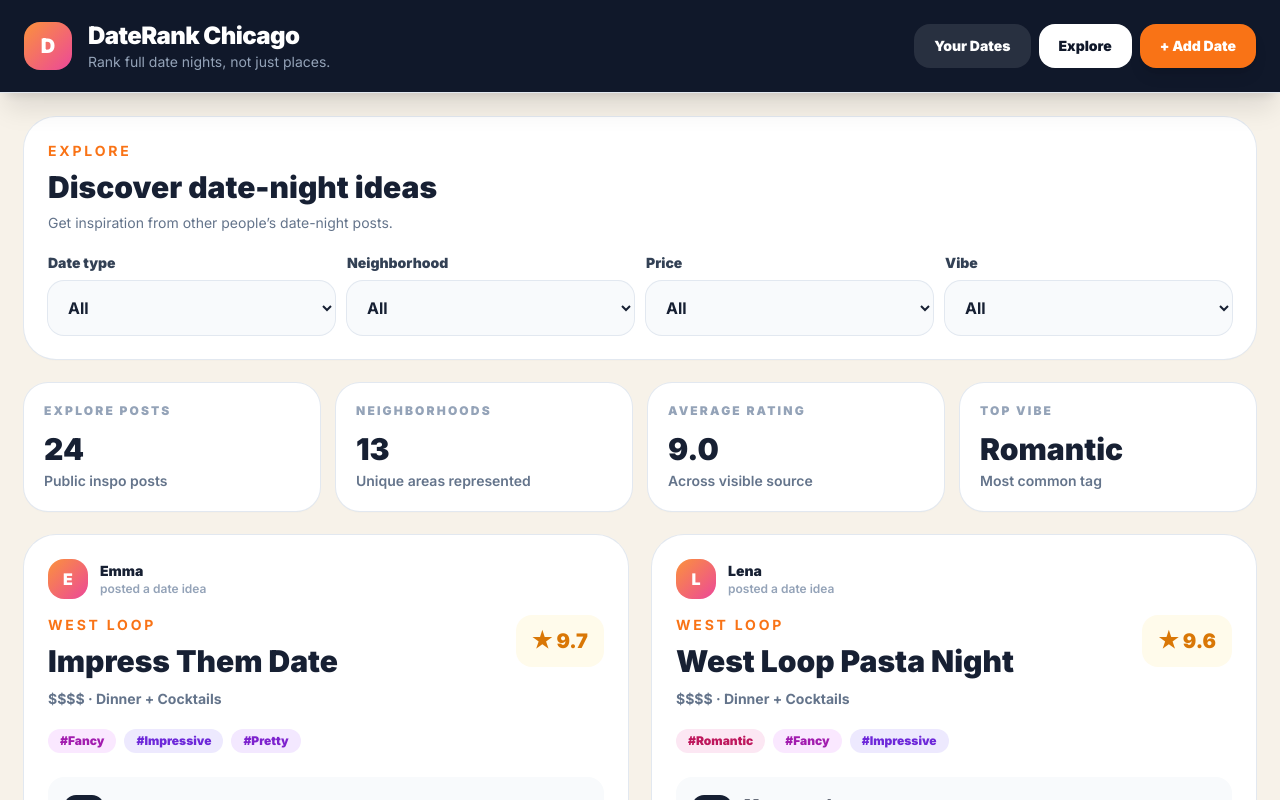
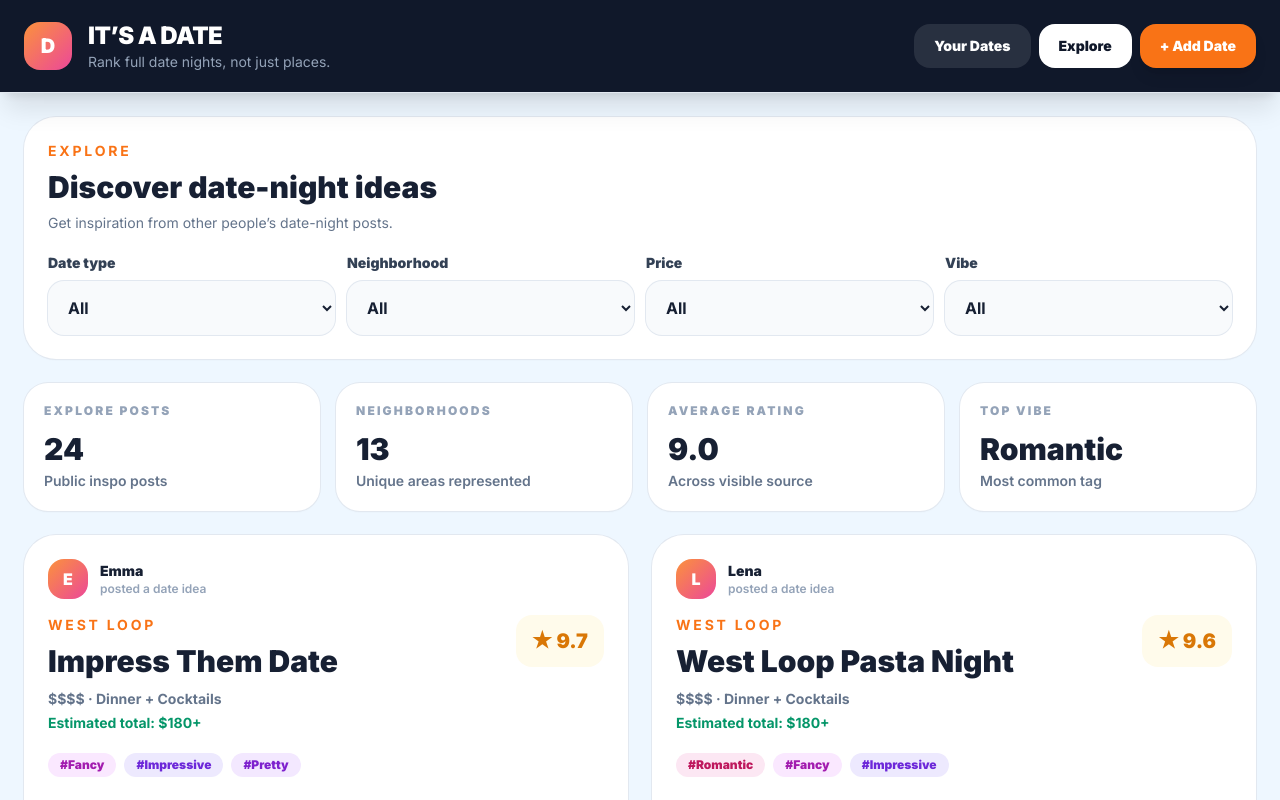
Before and after one commit to jdugar-beep/its.a.date.v3, a React (Vite) app: page / in a window 1280 px wide. Both pictures are taken after a click on the button "Explore". Shown: the top 800 px of the page. Built offline with nearby package versions, Linux system fonts and the light colour scheme.

Commit message:
Update App 5.jsx

```diff
--- a/src/App.jsx
+++ b/src/App.jsx
@@ -389,7 +389,7 @@ const exploreDates = [
 ];
 
 const allVibes = ["Romantic", "Pretty", "Lively", "Cozy", "Dark", "Fun", "Cute", "Daytime", "Artsy", "Fancy", "Casual", "Intimate", "Impressive", "Low Pressure", "Adventurous"];
-const allTypes = ["Dinner", "Drinks", "Cocktails", "Coffee", "Dessert", "Activity", "Walk", "Brunch", "Museum", "Show", "Rooftop"];
+const allTypes = ["Dinner", "Lunch", "Drinks", "Cocktails", "Coffee", "Dessert", "Activity", "Walk", "Brunch", "Museum", "Show", "Rooftop"];
 const allNeighborhoods = ["West Loop", "River North", "Loop", "Logan Square", "Wicker Park", "Lincoln Park", "Lakeview", "Gold Coast", "Hyde Park", "Andersonville", "Chinatown", "Ravenswood", "West Town", "Old Town", "Humboldt Park", "Other"];
 const allPrices = ["$", "$$", "$$$", "$$$$"];
 
@@ -419,6 +419,7 @@ function emptyForm() {
     dateTypes: ["Dinner"],
     vibes: ["Romantic"],
     rating: "8.5",
+    estimatedTotalCost: "",
     places: [
       { name: "", type: "Dinner", orderedText: "" },
       { name: "", type: "Drinks", orderedText: "" },
@@ -445,6 +446,8 @@ export default function App() {
   const [selectedPrice, setSelectedPrice] = useState("All");
   const [isModalOpen, setIsModalOpen] = useState(false);
   const [form, setForm] = useState(emptyForm());
+  const [likedExploreDates, setLikedExploreDates] = useState({});
+  const [commentBumps, setCommentBumps] = useState({});
 
   useEffect(() => {
     window.localStorage.setItem(STORAGE_KEY, JSON.stringify(myDates));
@@ -532,6 +535,7 @@ export default function App() {
       avatar: "Y",
       title: form.title.trim() || "Untitled Date Night",
       neighborhood: form.neighborhood,
+      estimatedTotalCost: form.estimatedTotalCost.trim() || estimateCostFromPrice(form.price),
       price: form.price,
       dateTypes: form.dateTypes,
       vibes: form.vibes,
@@ -556,14 +560,22 @@ export default function App() {
     window.localStorage.removeItem(STORAGE_KEY);
   }
 
+  function toggleExploreLike(id) {
+    setLikedExploreDates((prev) => ({ ...prev, [id]: !prev[id] }));
+  }
+
+  function addExploreComment(id) {
+    setCommentBumps((prev) => ({ ...prev, [id]: (prev[id] || 0) + 1 }));
+  }
+
   return (
-    <div className="min-h-screen bg-[#f7f2e9] text-[#172033]">
+    <div className="min-h-screen bg-[#eef7ff] text-[#172033]">
       <header className="sticky top-0 z-50 border-b border-slate-200 bg-[#10182A] px-6 py-5 text-white shadow-xl">
         <div className="mx-auto flex max-w-7xl flex-col gap-4 md:flex-row md:items-center md:justify-between">
           <div className="flex items-center gap-4">
             <div className="grid h-12 w-12 place-items-center rounded-2xl bg-gradient-to-br from-orange-400 to-pink-500 text-xl font-black">D</div>
             <div>
-              <h1 className="text-2xl font-black tracking-tight">DateRank Chicago</h1>
+              <h1 className="text-2xl font-black tracking-tight">IT’S A DATE</h1>
               <p className="text-sm text-slate-400">Rank full date nights, not just places.</p>
             </div>
           </div>
@@ -622,7 +634,17 @@ export default function App() {
         ) : (
           <div className="grid gap-6 lg:grid-cols-2">
             {filtered.map((date, index) => (
-              <DateCard key={date.id} date={date} rank={index + 1} mode={activePage} onDelete={deleteDate} />
+              <DateCard
+                key={date.id}
+                date={date}
+                rank={index + 1}
+                mode={activePage}
+                onDelete={deleteDate}
+                isLiked={!!likedExploreDates[date.id]}
+                commentBump={commentBumps[date.id] || 0}
+                onLike={toggleExploreLike}
+                onComment={addExploreComment}
+              />
             ))}
           </div>
         )}
@@ -643,6 +665,9 @@ export default function App() {
             <div className="grid gap-4 md:grid-cols-2">
               <Field label="Date title" value={form.title} onChange={(value) => setForm({ ...form, title: value })} placeholder="West Loop dinner + drinks" />
               <Field label="Rating" value={form.rating} onChange={(value) => setForm({ ...form, rating: value })} placeholder="9.2" />
+              <Field label="Estimated Total Cost" value={form.estimatedTotalCost} onChange={(value) => setForm({ ...form, estimatedTotalCost: value })} placeholder="$80–$120" />
+            </div>
+            <div className="mt-4 grid gap-4 md:grid-cols-2">
               <Select label="Neighborhood" value={form.neighborhood} onChange={(value) => setForm({ ...form, neighborhood: value })} options={allNeighborhoods} />
               <Select label="Price" value={form.price} onChange={(value) => setForm({ ...form, price: value })} options={allPrices} />
             </div>
@@ -686,6 +711,14 @@ export default function App() {
       )}
     </div>
   );
+}
+
+function estimateCostFromPrice(price) {
+  if (price === "$") return "$20–$50";
+  if (price === "$$") return "$50–$100";
+  if (price === "$$$") return "$100–$180";
+  if (price === "$$$$") return "$180+";
+  return "Not estimated";
 }
 
 function buildKpis(dates) {
@@ -759,7 +792,15 @@ function ChipSection({ title, options, selected, onToggle }) {
   );
 }
 
-function DateCard({ date, rank, mode, onDelete }) {
+function getBaseLikes(id, rank) {
+  return 18 + ((id.length + rank * 7) % 43);
+}
+
+function getBaseComments(id, rank) {
+  return 2 + ((id.length + rank * 3) % 11);
+}
+
+function DateCard({ date, rank, mode, onDelete, isLiked, commentBump = 0, onLike, onComment }) {
   return (
     <div className="rounded-[2rem] bg-white p-6 shadow-sm ring-1 ring-slate-200">
       <div className="mb-4 flex items-center justify-between gap-3">
@@ -786,6 +827,7 @@ function DateCard({ date, rank, mode, onDelete }) {
           <p className="text-sm font-bold uppercase tracking-[0.2em] text-orange-500">{date.neighborhood}</p>
           <h2 className="mt-2 text-3xl font-black leading-tight">{date.title}</h2>
           <p className="mt-2 text-sm font-bold text-slate-500">{date.price} · {date.dateTypes.join(" + ")}</p>
+          <p className="mt-1 text-sm font-bold text-emerald-600">Estimated total: {date.estimatedTotalCost || estimateCostFromPrice(date.price)}</p>
         </div>
         <div className="rounded-2xl bg-amber-50 px-4 py-3 text-xl font-black text-amber-600">★ {date.rating}</div>
       </div>
@@ -821,6 +863,23 @@ function DateCard({ date, rank, mode, onDelete }) {
         <p className="text-xs font-bold uppercase tracking-[0.2em] text-orange-300">Notes</p>
         <p className="mt-3 text-sm leading-6 text-slate-200">{date.notes}</p>
       </div>
+
+      {mode === "explore" && (
+        <div className="mt-5 flex gap-3">
+          <button
+            onClick={() => onLike(date.id)}
+            className={`rounded-2xl px-4 py-2 text-sm font-black transition ${isLiked ? "bg-pink-500 text-white" : "bg-slate-100 text-slate-600 hover:bg-pink-50 hover:text-pink-600"}`}
+          >
+            {isLiked ? "♥" : "♡"} {getBaseLikes(date.id, rank) + (isLiked ? 1 : 0)} likes
+          </button>
+          <button
+            onClick={() => onComment(date.id)}
+            className="rounded-2xl bg-slate-100 px-4 py-2 text-sm font-black text-slate-600 hover:bg-slate-200"
+          >
+            💬 {getBaseComments(date.id, rank) + commentBump} comments
+          </button>
+        </div>
+      )}
     </div>
   );
 }
```
